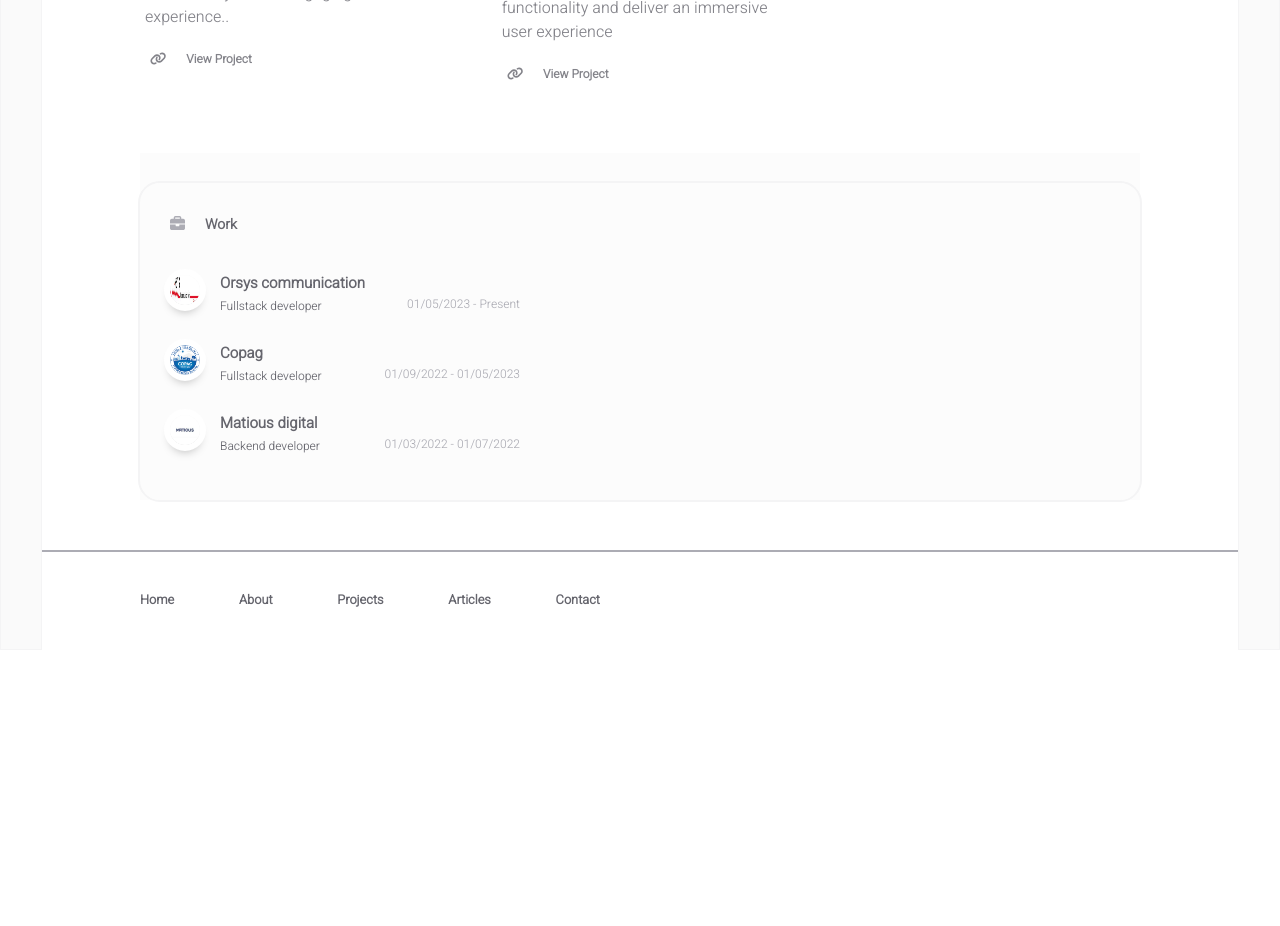
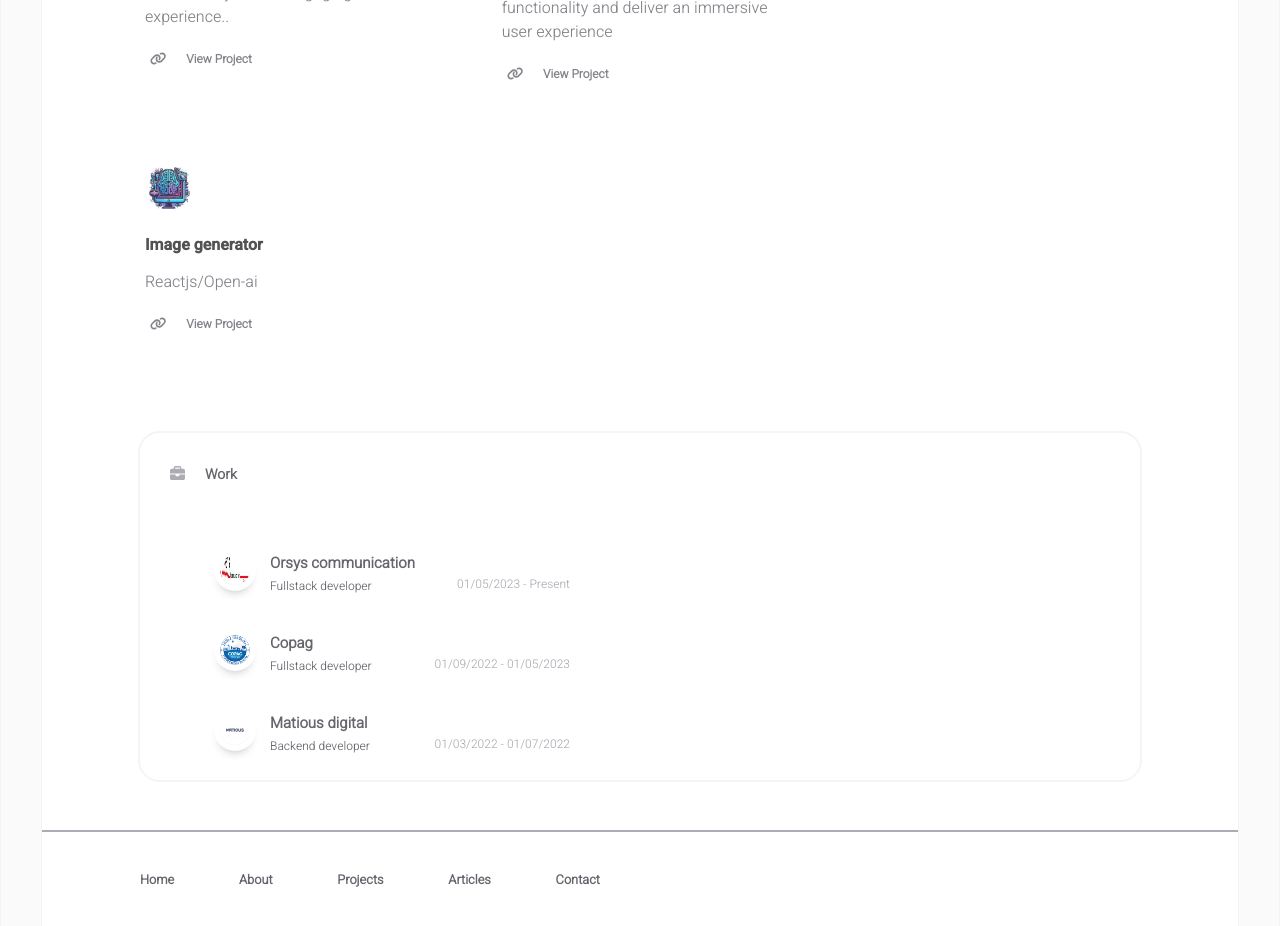
Before and after one commit to mnogot098/mohamed-portfolio, a React (Create React App) app: page / in a window 1280 px wide. Shown: the part 1320-2246 px from the top of the page. Before the commit the page ends 1970 px from the top, so only its background shows below. Built offline with nearby package versions, Linux system fonts and the light colour scheme.

Commit message:
Add image generator project

```diff
--- a/src/components/homepage/styles/works.css
+++ b/src/components/homepage/styles/works.css
@@ -6,8 +6,9 @@
 
 .work {
 	display: flex;
-	padding-bottom: 40px;
-	width: 400px;
+	padding: 20px 40px;
+	width: 100%;
+	margin: 10px;
 }
 
 .work-image {
--- a/src/data/user.js
+++ b/src/data/user.js
@@ -4,6 +4,7 @@ import gymLogo from "../assets/gym.png";
 import incoiceLogo from "../assets/invoice.jpg";
 import receipiesLogo from "../assets/receipies.jpg";
 import chatapp from "../assets/chatapp.png";
+import image_generator from "../assets/image-generator.png";
 
 const INFO = {
 	main: {
@@ -19,7 +20,7 @@ const INFO = {
 	},
 
 	homepage: {
-		title: "Innovative Full-Stack Developer: Building Seamless Online Journeys.",
+		title: "Innovative Full-Stack Developer: Crafting Cohesive Digital Experiences.",
 		description:
 			"I am a Fullstack Developer with proficiency in React.js and Node.js. I have a wealth of experience in constructing scalable, secure, and dependable web applications using diverse frameworks and technologies. I thrive on solving intricate problems and eagerly embrace opportunities to acquire new skills. My dedication revolves around producing top-notch code that aligns with best practices and industry standards. I am always on the lookout for novel challenges and avenues to foster my growth as a developer.",
 	},
@@ -85,6 +86,13 @@ const INFO = {
 			linkText: "View Project",
 			link: "https://github.com/mnogot098/chat-app",
 		},
+		{
+			title: "Image generator",
+			description: "Reactjs/Open-ai",
+			logo: image_generator,
+			linkText: "View Project",
+			link: "https://github.com/mnogot098/image-generator",
+		},
 	],
 };
 
--- a/src/pages/styles/homepage.css
+++ b/src/pages/styles/homepage.css
@@ -95,7 +95,7 @@
 .homepage-works {
 	padding-top: 30px;
 	width:100%;
-	background-color: rgba(244, 244, 244, 0.327);
+	background-color: white;
 }
 
 @media (max-width: 1024px) {
```
Also changed, not shown: src/assets/image-generator.png (added).
